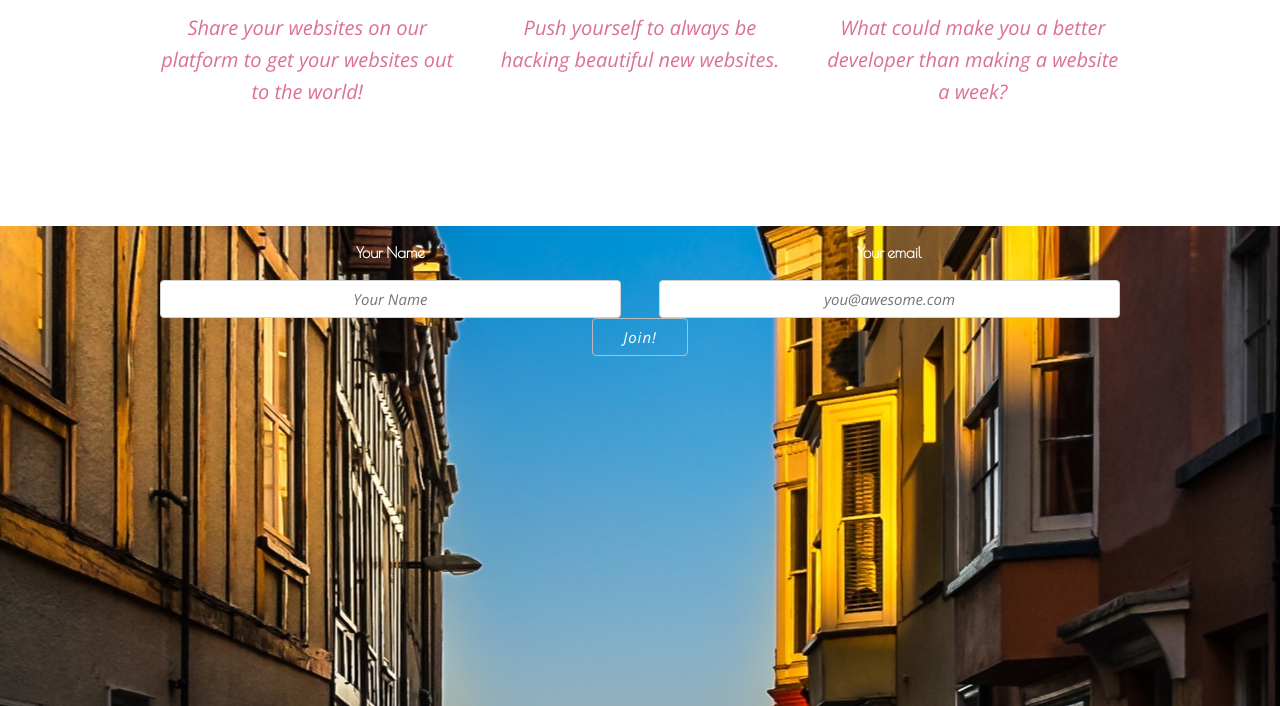
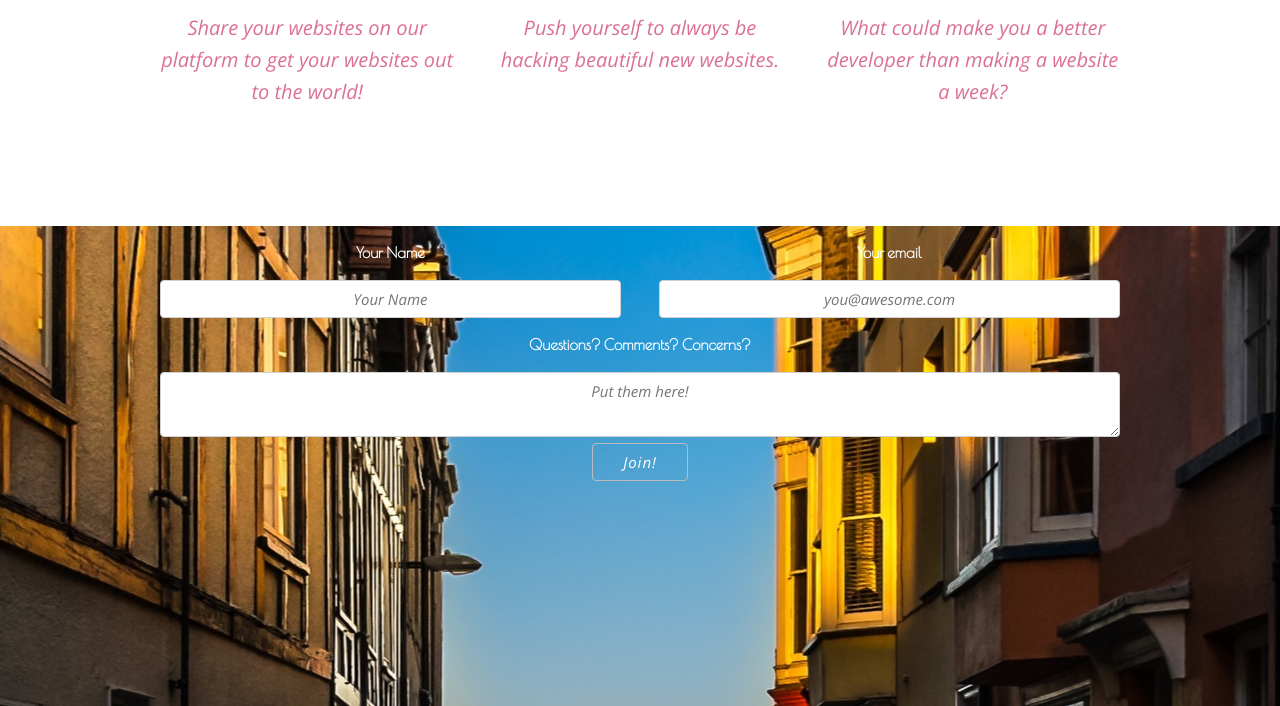
Before and after one commit to jordanjones98/siteaweek, a plain HTML site: page index.html in a window 1280 px wide. Shown: the part 869-1575 px from the top of the page. Drawn offline with nearby package versions, Linux system fonts and the light colour scheme.

Commit message:
Added Message

```diff
--- a/index.html
+++ b/index.html
@@ -59,8 +59,8 @@
               <input class="u-full-width input" type="email" name="_replyto" placeholder="you@awesome.com" id="EmailInput">
             </div>
           </div>
-          <!-- <label for="exampleMessage">Questions? Comments? Concerns?</label>
-          <textarea class="u-full-width input" placeholder="Put them here!" id="exampleMessage"></textarea> -->
+          <label for="exampleMessage">Questions? Comments? Concerns?</label>
+          <textarea class="u-full-width input" placeholder="Put them here!" name="message" id="exampleMessage"></textarea>
           <button type="submit" name="joinsubmit" class="joinsubmit hvr-bounce-to-bottom" value="Send">Join!</button>
         </form>
       </div>
```
